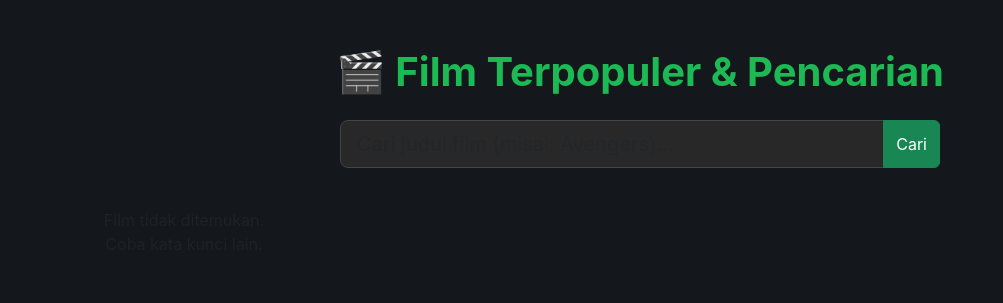
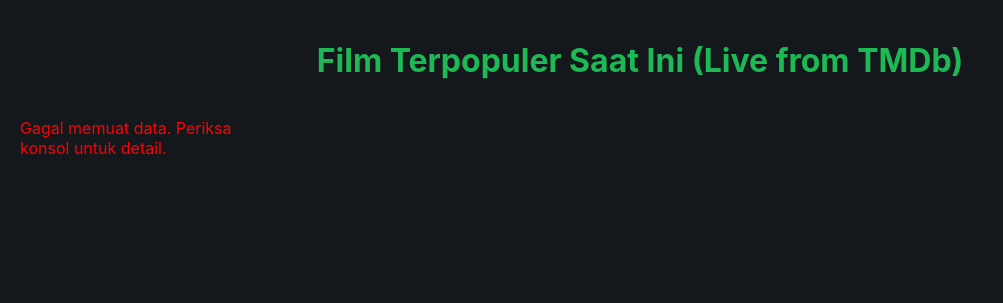
Before and after one commit to cescrafli/dashboard-mrmp, a Flask app: page / in a window 1280 px wide. Shown: the top 303 px of the page, without its empty margins (0-1003 px from the left). Run offline with Flask 3, Linux system fonts and the light colour scheme; data that the repository does not hold is empty.

Commit message:
Add files via upload

```diff
--- a/app.py
+++ b/app.py
@@ -1,61 +1,32 @@
-from flask import Flask, render_template, jsonify, request
+from flask import Flask, render_template, jsonify
 import requests
 import os
-from dotenv import load_dotenv
 
-# 1. Memuat konfigurasi dari file .env (agar API Key terbaca)
-load_dotenv()
-
+# Baris ini SANGAT PENTING dan harus ada sebelum @app.route
 app = Flask(__name__)
 
-# 2. Mengambil API Key dari environment variable
-API_KEY = os.getenv('TMDB_API_KEY')
-BASE_URL = "https://api.themoviedb.org/3"
+# Langsung masukkan API Key Anda sebagai string
+API_KEY = os.environ.get('TMDB_API_KEY')
 
+# Rute untuk halaman utama
 @app.route('/')
 def home():
     return render_template('index.html')
 
-# 3. Rute API yang diperbarui (Menangani Populer & Pencarian)
-@app.route('/api/movies')
-def get_movies():
-    # Cek apakah API Key sudah ada
+# Rute API untuk mengambil data film
+@app.route('/api/data')
+def get_movie_data():
     if not API_KEY:
-        return jsonify({"error": "API Key tidak ditemukan. Pastikan file .env sudah dibuat."}), 500
-
-    # Ambil parameter pencarian dari URL (dikirim oleh JavaScript)
-    search_query = request.args.get('query')
+        return jsonify({"error": "TMDB API Key not set"}), 500
 
     try:
-        if search_query:
-            # --- LOGIKA PENCARIAN ---
-            # Jika user mengetik sesuatu, kita pakai endpoint 'search/movie'
-            url = f"{BASE_URL}/search/movie"
-            params = {
-                'api_key': API_KEY,
-                'query': search_query,
-                'language': 'en-US',
-                'page': 1
-            }
-        else:
-            # --- LOGIKA POPULER ---
-            # Jika kosong, tampilkan film populer biasa
-            url = f"{BASE_URL}/movie/popular"
-            params = {
-                'api_key': API_KEY,
-                'language': 'en-US',
-                'page': 1
-            }
+        url = f"https://api.themoviedb.org/3/movie/popular?api_key={API_KEY}&language=en-US&page=1"
+        response = requests.get(url)
+        response.raise_for_status() # Akan memunculkan error jika request gagal
+        return response.json()
+    except requests.exceptions.RequestException as err:
+        return jsonify({"error": str(err)}), 500
 
-        # Lakukan request ke TMDB
-        response = requests.get(url, params=params)
-        response.raise_for_status()
-
-        return jsonify(response.json())
-
-    except requests.exceptions.RequestException as err:
-        print(f"Error: {err}") # Tampilkan error di terminal agar mudah dicek
-        return jsonify({"error": "Gagal mengambil data dari TMDB"}), 500
-
+# Menjalankan aplikasi
 if __name__ == '__main__':
     app.run(debug=True)
--- a/templates/index.html
+++ b/templates/index.html
@@ -3,155 +3,61 @@
 <head>
     <meta charset="UTF-8">
     <meta name="viewport" content="width=device-width, initial-scale=1.0">
-    <title>Cari Film Keren</title>
-    <link href="https://cdn.jsdelivr.net/npm/bootstrap@5.3.0/dist/css/bootstrap.min.css" rel="stylesheet">
-
+    <title>Film Terpopuler Saat Ini</title>
     <style>
-        body {
-            background-color: #14181c;
-            color: #fff;
-            font-family: -apple-system, BlinkMacSystemFont, 'Segoe UI', Roboto, sans-serif;
-        }
-
-        h1 { color: #1DB954; font-weight: bold; }
-
-        .card {
-            background-color: #282828;
-            border: none;
-            transition: transform 0.3s ease;
-            height: 100%;
-        }
-
-        .card:hover {
-            transform: translateY(-5px);
-            box-shadow: 0 10px 20px rgba(0,0,0,0.5);
-        }
-
-        .card-img-top {
-            height: 380px;
-            object-fit: cover; /* Agar gambar tidak gepeng */
-        }
-
-        .card-title { font-size: 1rem; font-weight: bold; color: white; }
-        .card-text { color: #b3b3b3; font-size: 0.9rem; }
-        .rating-badge { background-color: #1DB954; color: black; padding: 2px 8px; border-radius: 4px; font-weight: bold; font-size: 0.8rem;}
-
-        /* Styling Kotak Pencarian */
-        .search-container {
-            max-width: 600px;
-            margin: 0 auto 40px auto;
-        }
-        .form-control {
-            background-color: #282828;
-            border: 1px solid #444;
-            color: white;
-        }
-        .form-control:focus {
-            background-color: #282828;
-            color: white;
-            border-color: #1DB954;
-            box-shadow: 0 0 0 0.25rem rgba(29, 185, 84, 0.25);
-        }
+        body { font-family: -apple-system, BlinkMacSystemFont, 'Segoe UI', Roboto, Oxygen, Ubuntu, Cantarell, 'Open Sans', 'Helvetica Neue', sans-serif; background-color: #14181c; color: #fff; margin: 0; padding: 20px; }
+        h1 { text-align: center; color: #1DB954; }
+        .movie-gallery { display: grid; grid-template-columns: repeat(auto-fill, minmax(200px, 1fr)); gap: 20px; }
+        .movie-card { background-color: #282828; border-radius: 8px; overflow: hidden; box-shadow: 0 4px 8px rgba(0,0,0,0.2); }
+        .movie-card img { width: 100%; display: block; }
+        .movie-info { padding: 15px; }
+        .movie-info h3 { margin: 0 0 10px 0; font-size: 16px; }
+        .movie-info p { margin: 0; font-size: 14px; color: #b3b3b3; }
     </style>
 </head>
 <body>
-
-    <div class="container py-5">
-        <h1 class="text-center mb-4">🎬 Film Terpopuler & Pencarian</h1>
-
-        <div class="search-container">
-            <div class="input-group">
-                <input type="text" id="searchInput" class="form-control form-control-lg" placeholder="Cari judul film (misal: Avengers)...">
-                <button class="btn btn-success" type="button" onclick="searchMovies()">Cari</button>
-            </div>
-        </div>
-
-        <div id="movie-gallery" class="row row-cols-2 row-cols-md-4 row-cols-lg-5 g-4">
-            </div>
-    </div>
+    <h1>Film Terpopuler Saat Ini (Live from TMDb)</h1>
+    <div class="movie-gallery" id="movie-gallery"></div>
 
     <script>
-        const gallery = document.getElementById('movie-gallery');
-        const searchInput = document.getElementById('searchInput');
+        document.addEventListener('DOMContentLoaded', function() {
+            const gallery = document.getElementById('movie-gallery');
 
-        // Fungsi utama untuk mengambil data dari Python
-        async function fetchMovies(query = '') {
-            // Tampilkan tulisan Loading saat menunggu
-            gallery.innerHTML = '<div class="col-12 text-center text-muted">Sedang memuat data...</div>';
+            fetch('/api/data')
+                .then(response => response.json())
+                .then(data => {
+                    // Cek jika ada error dari backend
+                    if (data.error) {
+                        gallery.innerHTML = `<p style="color: red;">Error: ${data.error}</p>`;
+                        return;
+                    }
 
-            try {
-                // Tentukan URL: Apakah sedang mencari atau melihat yang populer?
-                // Rute ini harus sesuai dengan yang ada di app.py (/api/movies)
-                let url = '/api/movies';
-                if (query) {
-                    url += `?query=${encodeURIComponent(query)}`;
-                }
+                    // Ambil daftar film dari data API
+                    const movies = data.results;
 
-                const response = await fetch(url);
-                const data = await response.json();
+                    // Loop melalui setiap film dan buat kartu HTML-nya
+                    movies.forEach(movie => {
+                        const posterUrl = `https://image.tmdb.org/t/p/w500${movie.poster_path}`;
 
-                // Bersihkan galeri sebelum menampilkan hasil baru
-                gallery.innerHTML = '';
-
-                if (data.error) {
-                    gallery.innerHTML = `<div class="col-12 text-center text-danger">Error: ${data.error}</div>`;
-                    return;
-                }
-
-                if (!data.results || data.results.length === 0) {
-                    gallery.innerHTML = '<div class="col-12 text-center text-muted">Film tidak ditemukan. Coba kata kunci lain.</div>';
-                    return;
-                }
-
-                // Loop data film
-                data.results.forEach(movie => {
-                    // Cek poster, kalau tidak ada pakai gambar abu-abu
-                    const posterUrl = movie.poster_path
-                        ? `https://image.tmdb.org/t/p/w500${movie.poster_path}`
-                        : 'https://via.placeholder.com/500x750/282828/FFFFFF?text=No+Image';
-
-                    // HTML untuk satu kartu film
-                    const movieHTML = `
-                        <div class="col">
-                            <div class="card h-100">
-                                <img src="${posterUrl}" class="card-img-top" alt="${movie.title}">
-                                <div class="card-body">
-                                    <h5 class="card-title text-truncate">${movie.title}</h5>
-                                    <div class="d-flex justify-content-between align-items-center mt-2">
-                                        <span class="rating-badge">★ ${movie.vote_average.toFixed(1)}</span>
-                                        <small class="text-muted">${movie.release_date ? movie.release_date.split('-')[0] : '-'}</small>
-                                    </div>
-                                    <p class="card-text mt-2 small text-truncate">${movie.overview ? movie.overview : 'Tidak ada deskripsi.'}</p>
+                        const movieCardHTML = `
+                            <div class="movie-card">
+                                <img src="${posterUrl}" alt="${movie.title}">
+                                <div class="movie-info">
+                                    <h3>${movie.title}</h3>
+                                    <p>⭐ Rating: ${movie.vote_average}</p>
                                 </div>
                             </div>
-                        </div>
-                    `;
-                    gallery.innerHTML += movieHTML;
+                        `;
+
+                        // Tambahkan kartu film ke galeri
+                        gallery.innerHTML += movieCardHTML;
+                    });
+                })
+                .catch(error => {
+                    console.error('Error saat mengambil data:', error);
+                    gallery.innerHTML = "<p style='color: red;'>Gagal memuat data. Periksa konsol untuk detail.</p>";
                 });
-
-            } catch (error) {
-                console.error('Error:', error);
-                gallery.innerHTML = '<div class="col-12 text-center text-danger">Gagal menghubungi server.</div>';
-            }
-        }
-
-        // Fungsi yang dipanggil saat tombol Cari ditekan
-        function searchMovies() {
-            const query = searchInput.value;
-            fetchMovies(query);
-        }
-
-        // Fitur tambahan: Bisa tekan ENTER di keyboard untuk mencari
-        searchInput.addEventListener("keypress", function(event) {
-            if (event.key === "Enter") {
-                searchMovies();
-            }
         });
-
-        // Panggil fungsi ini saat halaman pertama kali dibuka (tanpa query = Populer)
-        fetchMovies();
     </script>
-
-    <script src="https://cdn.jsdelivr.net/npm/bootstrap@5.3.0/dist/js/bootstrap.bundle.min.js"></script>
 </body>
 </html>
```
